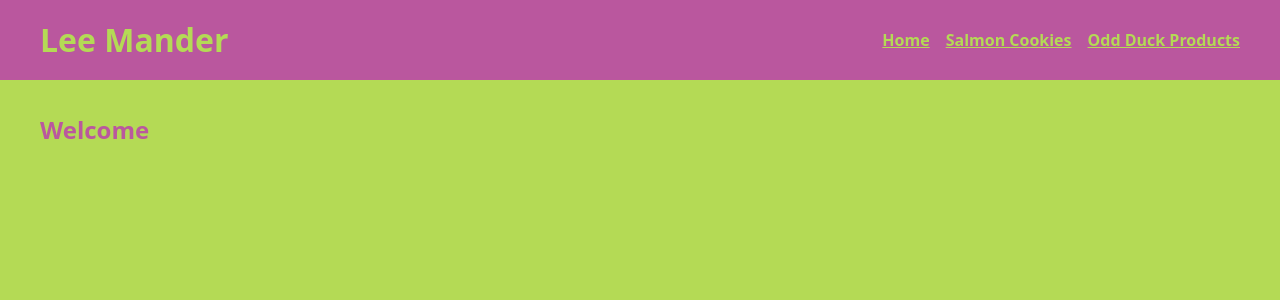
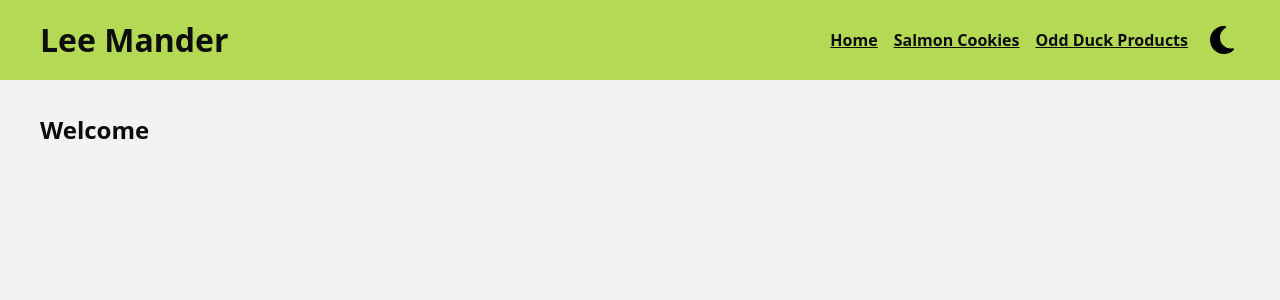
Before and after one commit to leemander/portfolio, a React (Vite) app: page / in a window 1280 px wide. Shown: the top 300 px of the page. Built offline with nearby package versions, Linux system fonts and the light colour scheme.

Commit message:
Add dark mode toggle

```diff
--- a/src/App.css
+++ b/src/App.css
@@ -84,16 +84,31 @@
 }
 
 body {
-  background-color: #b4da55;
-  color: #b4ad;
+  background-color: hsl(0, 0%, 95%);
+  color: hsl(0, 0%, 5%);
   font-family: system-ui, -apple-system, BlinkMacSystemFont, "Segoe UI", Roboto,
     Oxygen, Ubuntu, Cantarell, "Open Sans", "Helvetica Neue", sans-serif;
 }
 
+.dark > * {
+  background-color: hsl(219, 55%, 15%);
+  color: lightblue;
+}
+
 header {
-  background-color: #b4ad;
-  color: #b4da55;
+  background-color: #b4da55;
   padding: 1em 0;
+}
+
+header div:not(.container) {
+  align-items: center;
+  display: flex;
+  gap: 1em;
+}
+
+.dark header {
+  background-color: lightblue;
+  color: hsl(219, 57%, 15%);
 }
 
 header > .container {
@@ -113,6 +128,17 @@
   font-weight: 600;
 }
 
+header button {
+  align-items: center;
+  border: 0;
+  background-color: transparent;
+  cursor: pointer;
+  aspect-ratio: 1;
+  display: flex;
+  height: 2em;
+  justify-content: center;
+}
+
 main {
   padding: 2em 0;
 }
--- a/src/App.jsx
+++ b/src/App.jsx
@@ -6,12 +6,28 @@
 
 import projects from "../projects";
 
+const moonIcon = (
+  <svg xmlns="http://www.w3.org/2000/svg" height="2em" viewBox="0 0 384 512">
+    <path d="M223.5 32C100 32 0 132.3 0 256S100 480 223.5 480c60.6 0 115.5-24.2 155.8-63.4c5-4.9 6.3-12.5 3.1-18.7s-10.1-9.7-17-8.5c-9.8 1.7-19.8 2.6-30.1 2.6c-96.9 0-175.5-78.8-175.5-176c0-65.8 36-123.1 89.3-153.3c6.1-3.5 9.2-10.5 7.7-17.3s-7.3-11.9-14.3-12.5c-6.3-.5-12.6-.8-19-.8z" />
+  </svg>
+);
+
+const sunIcon = (
+  <svg xmlns="http://www.w3.org/2000/svg" height="2em" viewBox="0 0 384 512">
+    <path d="M297.2 248.9C311.6 228.3 320 203.2 320 176c0-70.7-57.3-128-128-128S64 105.3 64 176c0 27.2 8.4 52.3 22.8 72.9c3.7 5.3 8.1 11.3 12.8 17.7l0 0c12.9 17.7 28.3 38.9 39.8 59.8c10.4 19 15.7 38.8 18.3 57.5H109c-2.2-12-5.9-23.7-11.8-34.5c-9.9-18-22.2-34.9-34.5-51.8l0 0 0 0c-5.2-7.1-10.4-14.2-15.4-21.4C27.6 247.9 16 213.3 16 176C16 78.8 94.8 0 192 0s176 78.8 176 176c0 37.3-11.6 71.9-31.4 100.3c-5 7.2-10.2 14.3-15.4 21.4l0 0 0 0c-12.3 16.8-24.6 33.7-34.5 51.8c-5.9 10.8-9.6 22.5-11.8 34.5H226.4c2.6-18.7 7.9-38.6 18.3-57.5c11.5-20.9 26.9-42.1 39.8-59.8l0 0 0 0 0 0c4.7-6.4 9-12.4 12.7-17.7zM192 128c-26.5 0-48 21.5-48 48c0 8.8-7.2 16-16 16s-16-7.2-16-16c0-44.2 35.8-80 80-80c8.8 0 16 7.2 16 16s-7.2 16-16 16zm0 384c-44.2 0-80-35.8-80-80V416H272v16c0 44.2-35.8 80-80 80z" />
+  </svg>
+);
+
 function App() {
+  const [darkMode, setDarkMode] = useState(false);
+
   return (
     <BrowserRouter>
+      <div className={darkMode ? "dark" : ""}>
         <header>
           <div className="container">
             <h1>Lee Mander</h1>
+            <div>
               <nav>
                 <ul>
                   <li>
@@ -25,6 +41,13 @@
                   </li>
                 </ul>
               </nav>
+              <button
+                aria-label="toggle dark mode"
+                onClick={() => setDarkMode(!darkMode)}
+              >
+                {darkMode ? sunIcon : moonIcon}
+              </button>
+            </div>
           </div>
         </header>
         <Routes>
@@ -37,6 +60,7 @@
             ></Route>
           ))}
         </Routes>
+      </div>
     </BrowserRouter>
   );
 }
```
Lines whose indentation alone changed are shown as unchanged.
